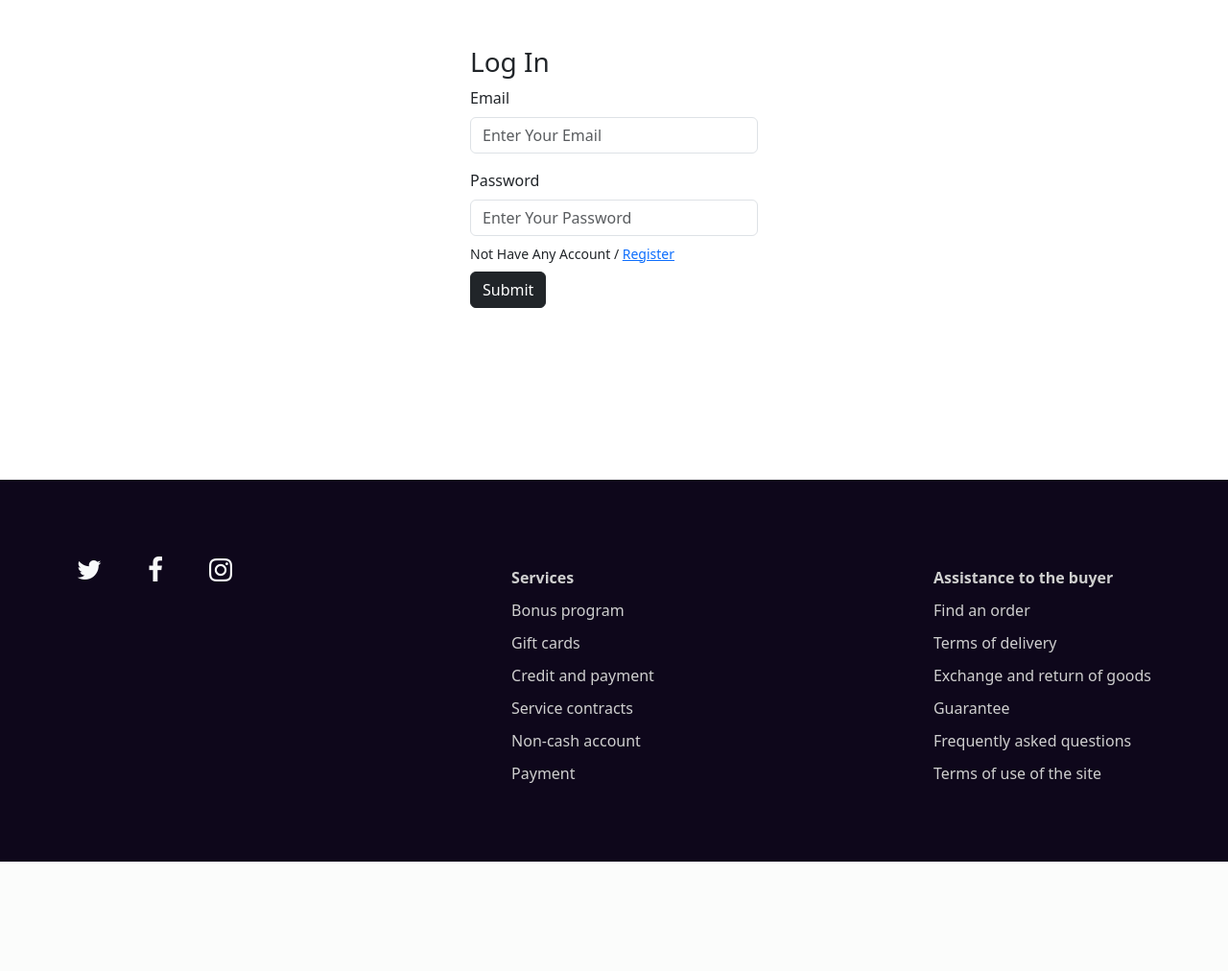
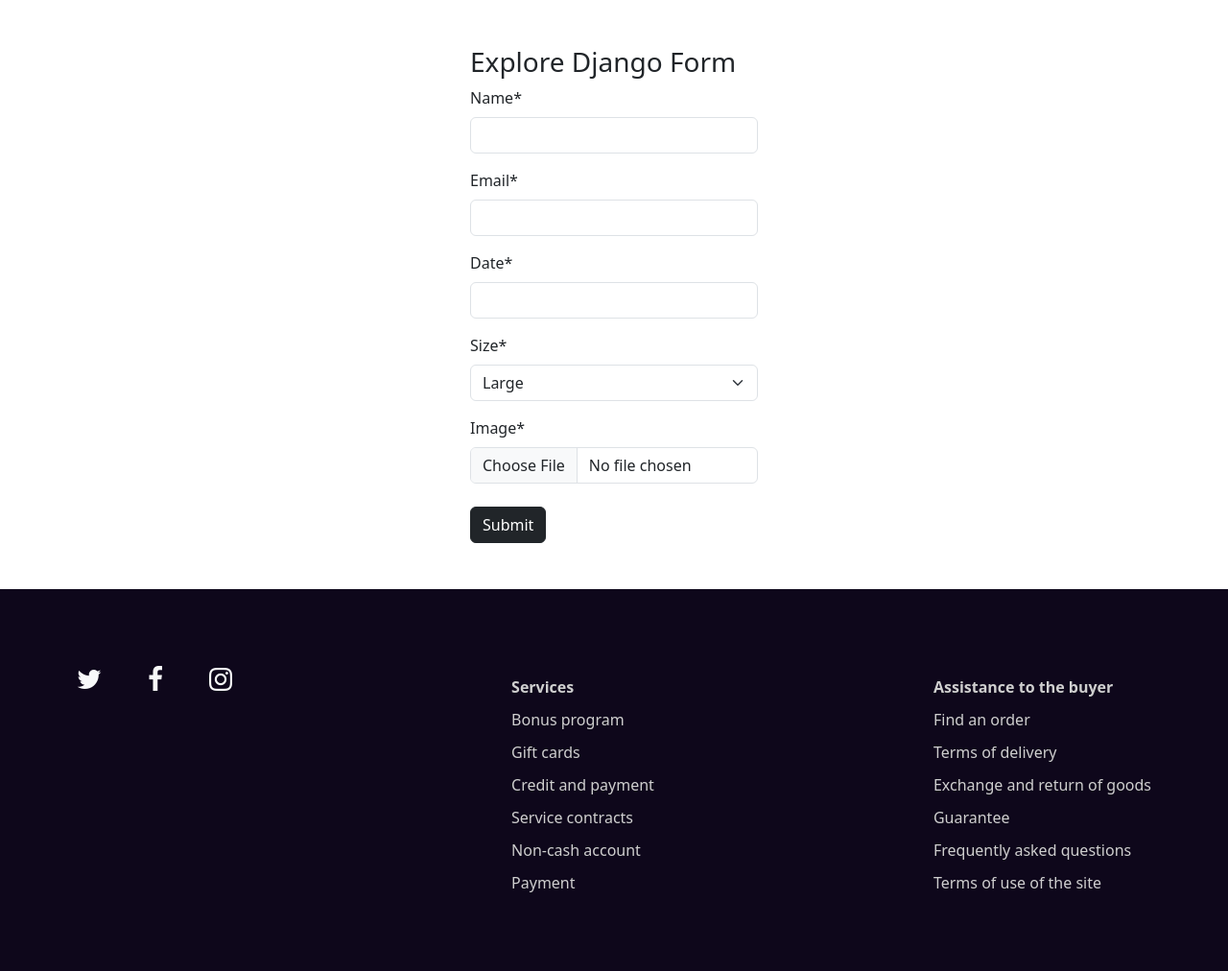
Before and after one commit to mdtalhaba/form_Django, a Django app: page /login/ in a window 1280 px wide. Shown: the part 100-1112 px from the top of the page at 96% size. Before the commit the page ends 998 px from the top, so only its background shows below. Run offline with Django 4.2, Linux system fonts and the light colour scheme; some libraries are stand-ins or nearby versions.

Commit message:
Django API Form

```diff
--- a/first_app/templates/first_app/about.html
+++ b/first_app/templates/first_app/about.html
@@ -3,6 +3,7 @@
 
 {% block content %}
 
+<h3>Name : {{username}}</h3>
 <h3>Email : {{email}}</h3>
 <h3>Password : {{password}}</h3>
 
--- a/first_app/views.py
+++ b/first_app/views.py
@@ -59,8 +59,9 @@ def home(req) :
 
 def about(req) :
     if req.method == 'POST' :
+        username = req.POST.get('username')
         email = req.POST.get('email')
         password = req.POST.get('password')
-        return render(req, 'first_app/about.html', { 'email' : email, 'password' : password})
+        return render(req, 'first_app/about.html', { 'email' : email, 'password' : password, 'username' : username})
 
     return render(req, 'first_app/about.html')
--- /dev/null
+++ b/form/forms.py
@@ -0,0 +1,9 @@
+from django import forms
+
+class djangoForm(forms.Form) :
+    name = forms.CharField()
+    email = forms.EmailField()
+    date = forms.DateField()
+    CHOICE = [('large', 'Large'), ('medium', 'Medium'), ('small', 'Small')]
+    size = forms.ChoiceField(choices=CHOICE)
+    image = forms.FileField()
--- a/form/templates/form/login.html
+++ b/form/templates/form/login.html
@@ -1,12 +1,21 @@
 {% extends "base.html" %}
 
 {% block content %}
+{% load crispy_forms_tags %}
 
-<div style="width: 300px; height: 500px; margin: auto" class="pt-5">
-    <h3>Log In</h3>
-    <form method="post" action="/about/">
+<div style="width: 300px; min-height: 500px; margin: auto" class="py-5">
+    <h3>Explore Django Form</h3>
+    <form method="post" enctype="multipart/form-data">
       {% csrf_token %}
-      <div class="mb-3">
+      {{form | crispy }}
+      <button type="submit" class="btn btn-dark mt-2">Submit</button>
+    </form>
+  </div>
+
+{% endblock content %}
+
+
+{% comment %} <div class="mb-3">
   <label for="exampleInputEmail1" class="form-label">Email</label>
   <input
     type="email"
@@ -28,9 +37,4 @@
     placeholder="Enter Your Password"
   />
 </div>
-      <small class="d-block">Not Have Any Account / <a class="link-opacity-75-hover" href="{% url "register" %}">Register</a></small>
-      <button type="submit" class="btn btn-dark mt-2">Submit</button>
-    </form>
-  </div>
-
-{% endblock content %}
+<small class="d-block">Not Have Any Account / <a class="link-opacity-75-hover" href="{% url "register" %}">Register</a></small> {% endcomment %}
--- a/form/templates/form/register.html
+++ b/form/templates/form/register.html
@@ -4,7 +4,7 @@
 
 <div style="width: 300px; height: 500px; margin: auto" class="pt-5">
     <h3>Register</h3>
-    <form method="post">
+    <form method="post" action="/about/">
       {% csrf_token %}
       <div class="mb-3">
         <label for="exampleInputName" class="form-label">Name</label>
@@ -35,7 +35,7 @@
           class="form-control"
           id="exampleInputpassword"
           aria-describedby="PasswordHelp"
-          name="Password"
+          name="password"
           placeholder="Enter Your Password"
         />
       </div>
--- a/form/views.py
+++ b/form/views.py
@@ -1,7 +1,22 @@
 from django.shortcuts import render
+from . import forms
 
 def login(req) :
-    return render(req, 'form/login.html')
+    if req.method == 'POST' :
+        form = forms.djangoForm(req.POST, req.FILES)
+        if form.is_valid() :
+            file = form.cleaned_data['image']
+            with open('./form/upload/' + file.name, 'wb+') as destination :
+                for chunk in file.chunks() :
+                    destination.write(chunk)
+            print(form.cleaned_data)
+            # return render(req, 'form/login.html', {'form' : form }) render success Page
+    # else :
+    form = forms.djangoForm()
+    return render(req, 'form/login.html', {'form' : form })
+
+
+
 
 def register(req) :
     return render(req, 'form/register.html')
```
Also changed, not shown: form_project/settings.py (+7 -0 lines), form/upload/Logo.png (added). Lines whose indentation alone changed are shown as unchanged.
